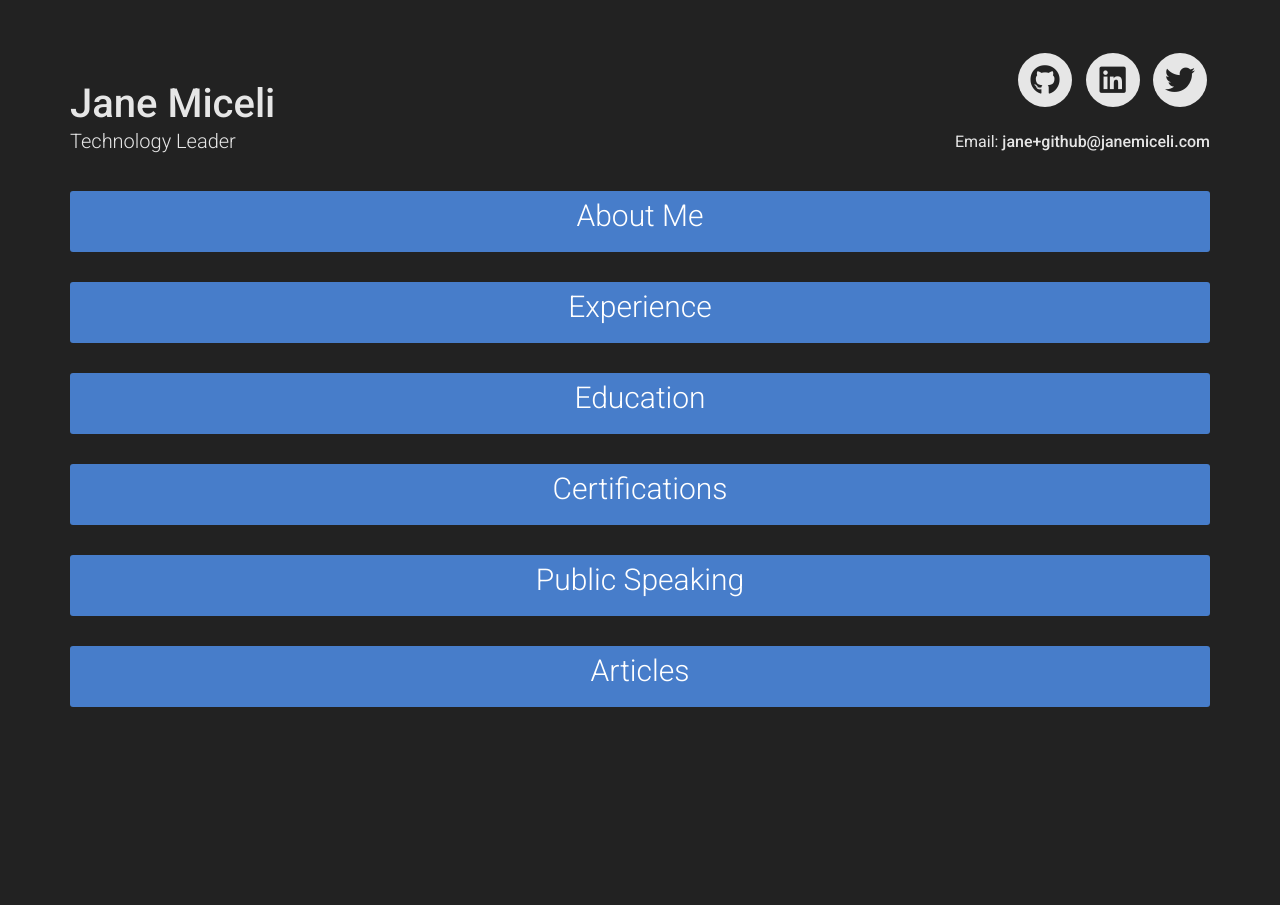
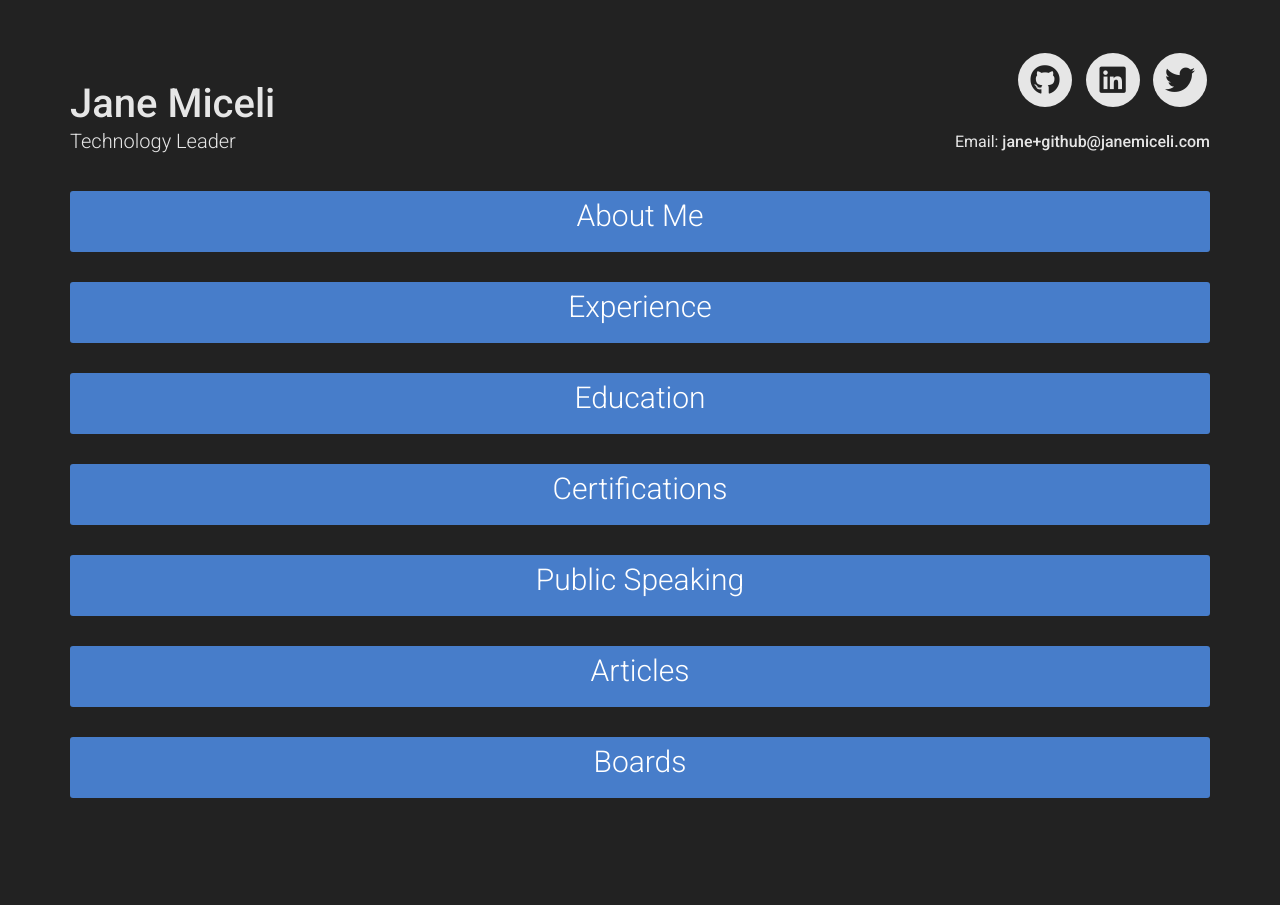
Before and after one commit to stdonexus/janemiceli.github.io, a Jekyll site: the page built from index.md, in a window 1280 px wide. Built offline with Jekyll 4.4.1, drawn with Linux system fonts in a browser that asks for light colours; nearby versions of some CDN libraries.

Commit message:
starting to add board appointments

```diff
--- a/_config.yml
+++ b/_config.yml
@@ -281,6 +281,13 @@ content:
       sub_title: Business Insider
       caption: 2017
       link: https://issuu.com/idahostatesman/docs/0215_business_insider
+  - title: Boards
+    layout: list
+    content:
+    - layout: top-middle
+      title: Boise Code Camps
+      sub_title: Board Member
+      link: https://boisecodecamp.org
 
 # Footer
 footer_show_references: false
```
